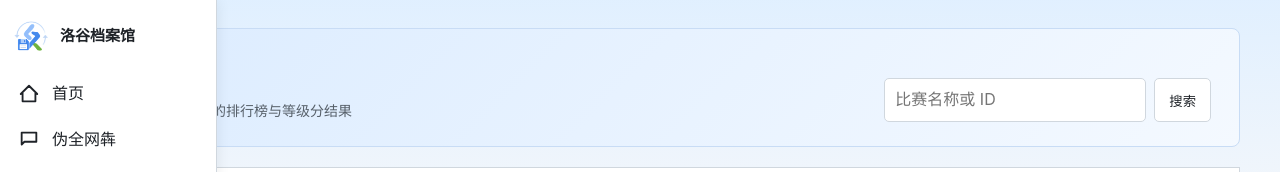
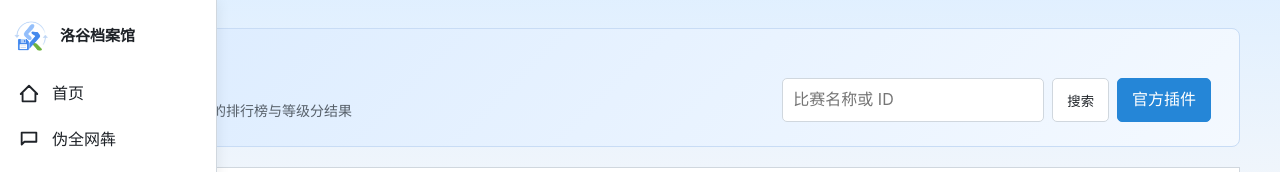
Before and after one commit to px-poxiao/luogu-archive, a Nuxt app in the folder frontend/: page /contest in a window 1280 px wide. Shown: the top 172 px of the page. Built offline with nearby package versions, Linux system fonts and the light colour scheme; no server answers.

Commit message:
增加官方插件入口

```diff
--- a/frontend/pages/contest/index.vue
+++ b/frontend/pages/contest/index.vue
@@ -51,6 +51,7 @@ function search() {
       <form class="search" @submit.prevent="search">
         <input v-model="keyword" placeholder="比赛名称或 ID" aria-label="搜索比赛">
         <button type="submit">搜索</button>
+        <NuxtLink to="/plugin/438gx0rt" class="official-plugin-link">官方插件</NuxtLink>
       </form>
     </section>
 
@@ -110,6 +111,12 @@ function search() {
   border: 1px solid var(--border); border-radius: 5px; background: var(--surface);
   color: var(--text); padding: 8px 14px; cursor: pointer;
 }
+.official-plugin-link {
+  display: inline-flex; align-items: center; justify-content: center; flex-shrink: 0;
+  padding: 8px 14px; border: 1px solid #2586d7; border-radius: 5px;
+  background: #2586d7; color: #fff; white-space: nowrap;
+}
+.official-plugin-link:hover { background: #1673bd; border-color: #1673bd; color: #fff; }
 .contest-table-wrap { overflow-x: auto; border: 1px solid var(--border); background: var(--surface); }
 .contest-table { width: 100%; min-width: 760px; border-collapse: collapse; }
 th, td { padding: 13px 16px; border-bottom: 1px solid var(--border); text-align: left; }
@@ -126,5 +133,6 @@ th { color: var(--text-muted); font-size: 13px; font-weight: 600; }
   .contest-heading { align-items: stretch; flex-direction: column; padding: 18px 16px; }
   .search input { width: 100%; }
   .search { width: 100%; }
+  .search button { flex-shrink: 0; white-space: nowrap; }
 }
 </style>
```
